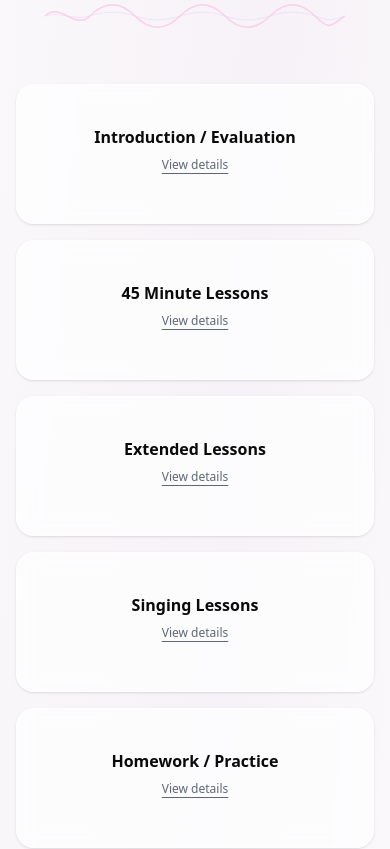
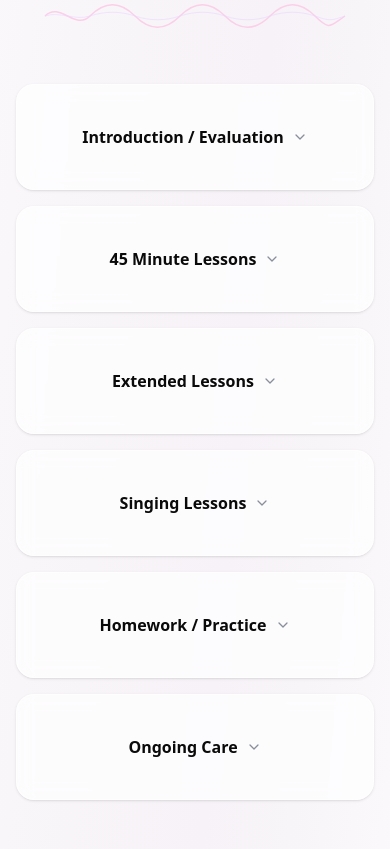
Before and after one commit to Aeriebella/Voice-Pathways, a Next.js app: page / in a window 390 px wide. Shown: the part 1340-2189 px from the top of the page. Built offline with nearby package versions, Linux system fonts and the light colour scheme; no server answers; the database is empty.

Commit message:
Import AnimatePresence from framer-motion

```diff
--- a/app/page.tsx
+++ b/app/page.tsx
@@ -1,6 +1,6 @@
 'use client'
 
-import { motion, useScroll, useTransform } from 'framer-motion'
+import { AnimatePresence, motion, useScroll, useTransform } from 'framer-motion'
 import { Card, CardContent } from '@/components/ui/card'
 import { Button } from '@/components/ui/button'
 import { useEffect, useMemo, useRef, useState } from 'react'
@@ -207,52 +207,74 @@ export default function VoicePathways() {
               title: 'Ongoing Care',
               desc: "During your time with Voice Pathways, you'll be encouraged to exchange voice clips for ongoing feedback and supportive guidance."
             }
-          ].map((item) => (
+          ].map((item) => {
+            const isOpen = openService === item.title
+
+            return (
               <motion.div
                 key={item.title}
                 whileHover={{ y: -6 }}
                 transition={{ type: 'spring', stiffness: 220, damping: 18 }}
+                animate={{ y: isOpen ? -3 : 0 }}
               >
                 <Card
-                className="rounded-2xl shadow group hover:shadow-xl transition border border-white/60 bg-white/70 backdrop-blur"
+                  className={
+                    "rounded-2xl shadow group hover:shadow-xl transition border border-white/60 bg-white/70 backdrop-blur " +
+                    (isOpen ? 'ring-1 ring-pink-200/60' : '')
+                  }
                   onClick={() => {
-                  // Mobile/touch: tap to toggle details
-                  if (typeof window !== 'undefined' && window.matchMedia('(max-width: 767px)').matches) {
+                    // Touch devices: tap card to toggle details
+                    if (typeof window !== 'undefined') {
+                      const isTouch = window.matchMedia('(hover: none), (pointer: coarse)').matches
+                      if (isTouch) {
                         setOpenService((prev) => (prev === item.title ? null : item.title))
+                      }
                     }
                   }}
                 >
                   <CardContent className="p-4 text-center">
-                  <h3 className="font-semibold">{item.title}</h3>
-                  {/* Mobile: tap-to-expand */}
-                  <button
-                    type="button"
-                    className="mt-2 md:hidden text-xs text-gray-700/80 underline underline-offset-4"
-                    aria-expanded={openService === item.title}
-                    onClick={(ev) => {
-                      ev.preventDefault()
-                      ev.stopPropagation()
-                      setOpenService((prev) => (prev === item.title ? null : item.title))
-                    }}
+                    <h3 className="font-semibold flex items-center justify-center gap-2">
+                      {item.title}
+                      {/* Tiny chevron (mobile only) */}
+                      <svg
+                        className={
+                          'md:hidden h-4 w-4 transition-transform duration-300 text-gray-500/80 ' +
+                          (isOpen ? 'rotate-180' : 'rotate-0')
+                        }
+                        viewBox="0 0 20 20"
+                        fill="none"
+                        xmlns="http://www.w3.org/2000/svg"
+                        aria-hidden="true"
                       >
-                    {openService === item.title ? 'Hide details' : 'View details'}
-                  </button>
+                        <path d="M5 7.5L10 12.5L15 7.5" stroke="currentColor" strokeWidth="1.6" strokeLinecap="round" strokeLinejoin="round" />
+                      </svg>
+                    </h3>
 
-                  <p
-                    className={
-                      "mt-2 text-sm text-gray-600 transition-all duration-300 overflow-hidden " +
-                      // Desktop: hover reveal
-                      "md:opacity-0 md:max-h-0 md:group-hover:opacity-100 md:group-hover:max-h-40 " +
-                      // Mobile: tap reveal
-                      (openService === item.title ? 'opacity-100 max-h-40' : 'opacity-0 max-h-0')
-                    }
+                    {/* Desktop: hover reveal */}
+                    <p className="mt-2 text-sm text-gray-600 opacity-0 max-h-0 group-hover:opacity-100 group-hover:max-h-40 transition-all duration-300 overflow-hidden hidden md:block">
+                      {item.desc}
+                    </p>
+
+                    {/* Mobile: tap reveal (animated) */}
+                    <AnimatePresence initial={false}>
+                      {isOpen ? (
+                        <motion.p
+                          key="details"
+                          className="mt-2 text-sm text-gray-600 md:hidden"
+                          initial={{ opacity: 0, height: 0 }}
+                          animate={{ opacity: 1, height: 'auto' }}
+                          exit={{ opacity: 0, height: 0 }}
+                          transition={{ duration: 0.28 }}
                         >
                           {item.desc}
-                  </p>
+                        </motion.p>
+                      ) : null}
+                    </AnimatePresence>
                   </CardContent>
                 </Card>
               </motion.div>
-          ))}
+            )
+          })}
         </motion.section>
 
         {/* Divider */}
```
Lines whose indentation alone changed are shown as unchanged.
